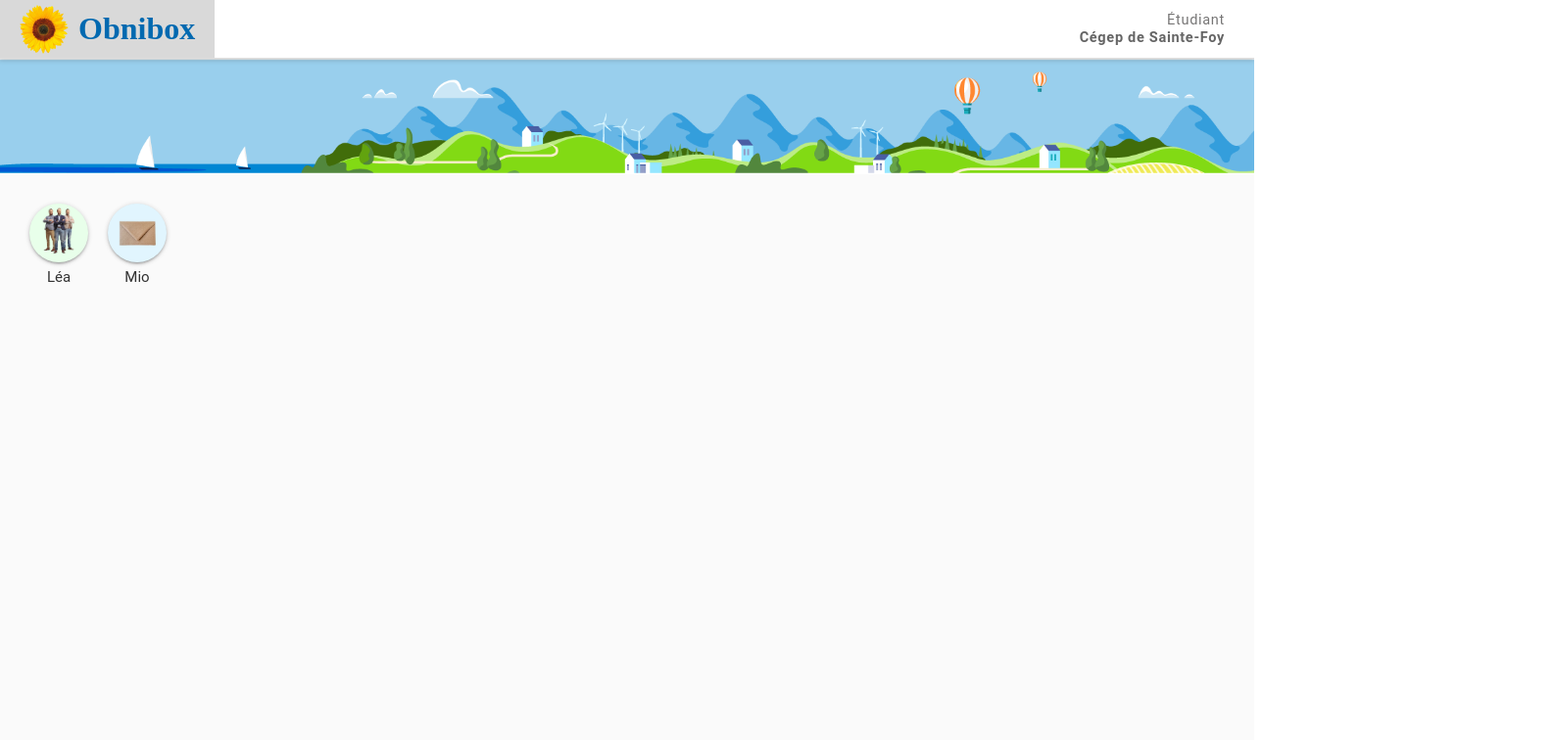
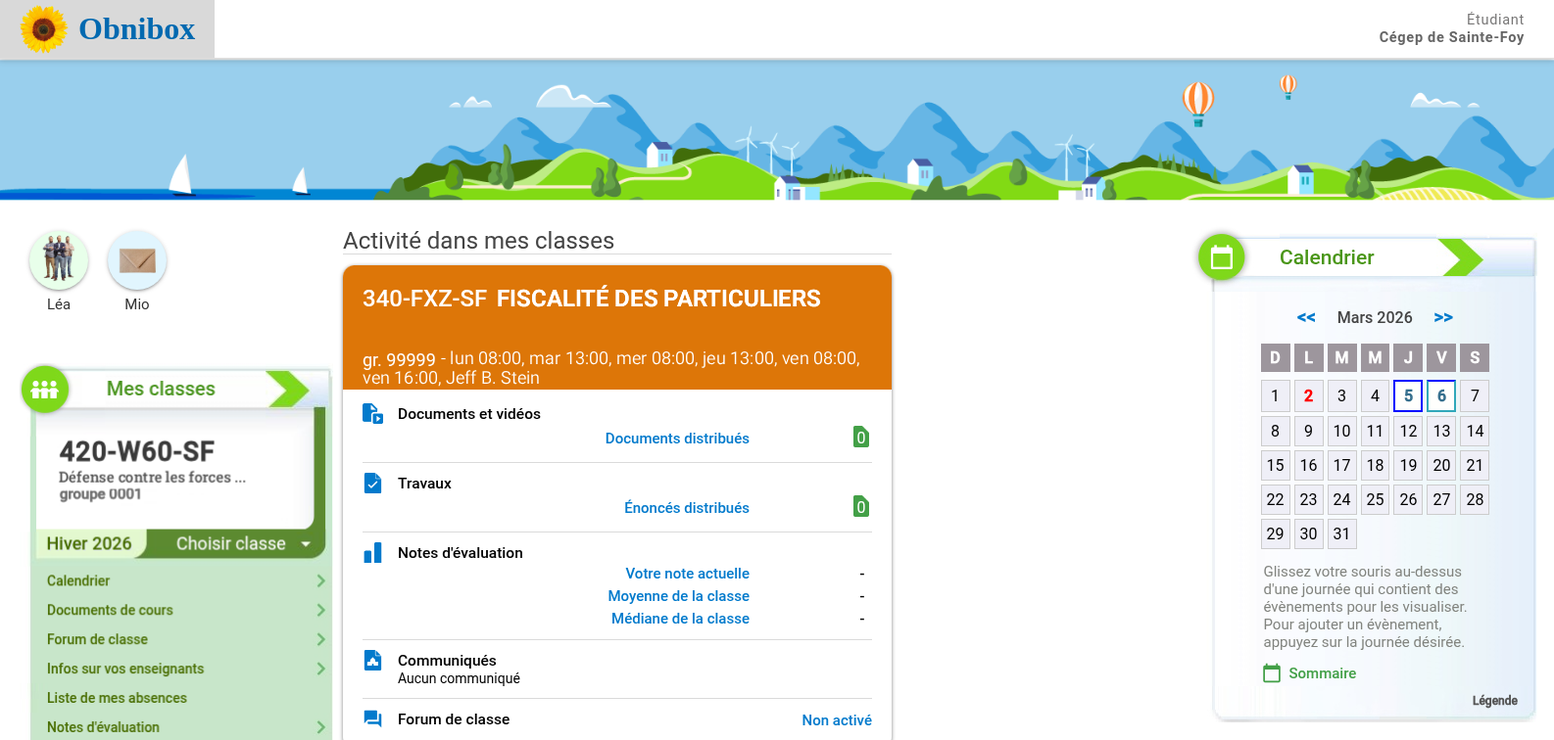
Before and after one commit to Marek302/obnibox, a Vue app: page /lea in a window 1280 px wide. Shown: the top 756 px of the page at 98% size, 1586 px wide, since content can reach past the window. Built offline with nearby package versions, Linux system fonts and the light colour scheme.

Commit message:
mise en page terminé

```diff
--- a/src/App.vue
+++ b/src/App.vue
@@ -33,4 +33,11 @@ import Header from './components/Header.vue';
   * {
     box-sizing: border-box;
   }
+
+  :global(html), :global(body) {
+    margin: 0;
+    padding: 0;
+    height: 100%;
+    overflow: hidden;
+  }
 </style>
--- a/src/pages/Lea.vue
+++ b/src/pages/Lea.vue
@@ -10,19 +10,31 @@
 
         <div class="mainContent">
             <div class="leftArea">
-                <LeaButton/>
-                <MioButton />
+                <div class="round-buttons-area">
+                    <LeaButton/>
+                    <MioButton />
+                </div>
+                <img class="leaSideBar" src="../assets/sideBarLea.png" alt="Section Mes classes">
+            </div>
+
+            <div class="mainArea">
+                <img class="leaMain" src="../assets/leaMain.png" alt="cours">
             </div>
         </div>
     </div>
 </template>
 
 <style scoped>
+.mainContent{
+    display: flex;
+    flex-direction: row;
+}
 .container{
-    background-color: #fafafa;
+    background-color: #ffffff;
     display: flex;
     flex-direction: column;
     height: 100%;
+    overflow: hidden;
 }
 
 .banner{
@@ -34,7 +46,29 @@
 }
 .leftArea{
     display: flex;
+    flex-direction: column;
+    width: 340px;
+}
+.mainArea{
+    display: flex;
+    flex: 1;
+    justify-content: end;
+}
+.round-buttons-area{
+    display: flex;
+    flex-direction: row;
     margin: 30px;
     gap: 20px
 }
+.leaSideBar{
+    max-width: 100%;
+    height: auto;
+    margin-left: 20px;
+    margin-top: 15px
+}
+.leaMain{
+    height: 710px;
+    width: auto;
+    margin-top: 20px;
+}
 </style>
```
Also changed, not shown: src/assets/leaMain.png (added), src/assets/sideBarLea.png (added).
